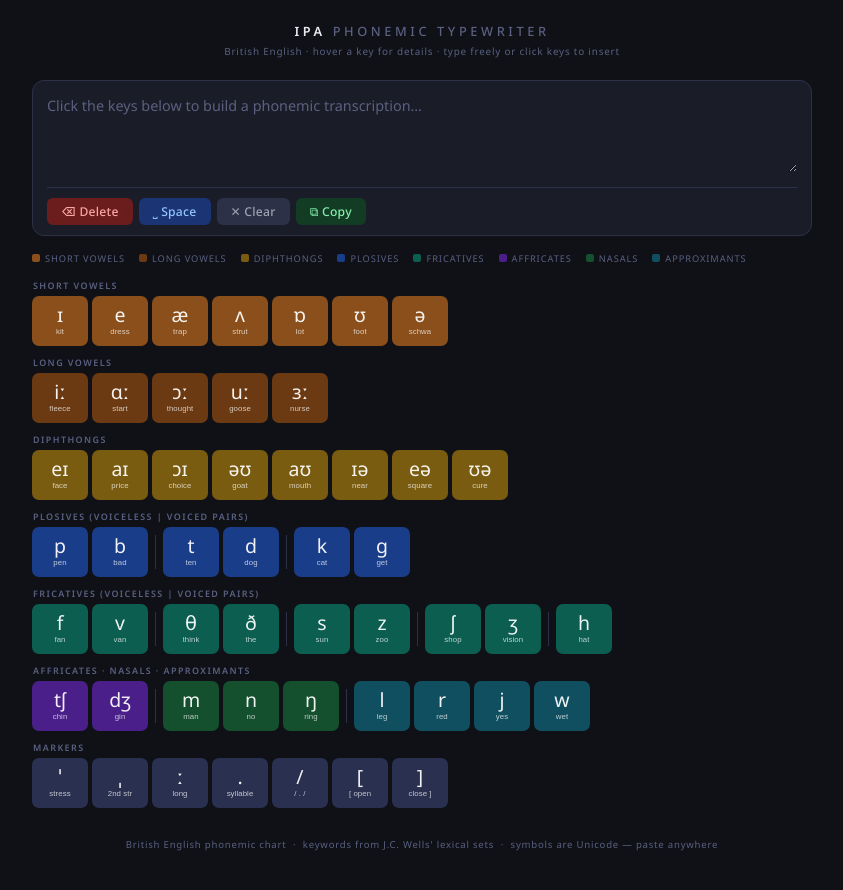
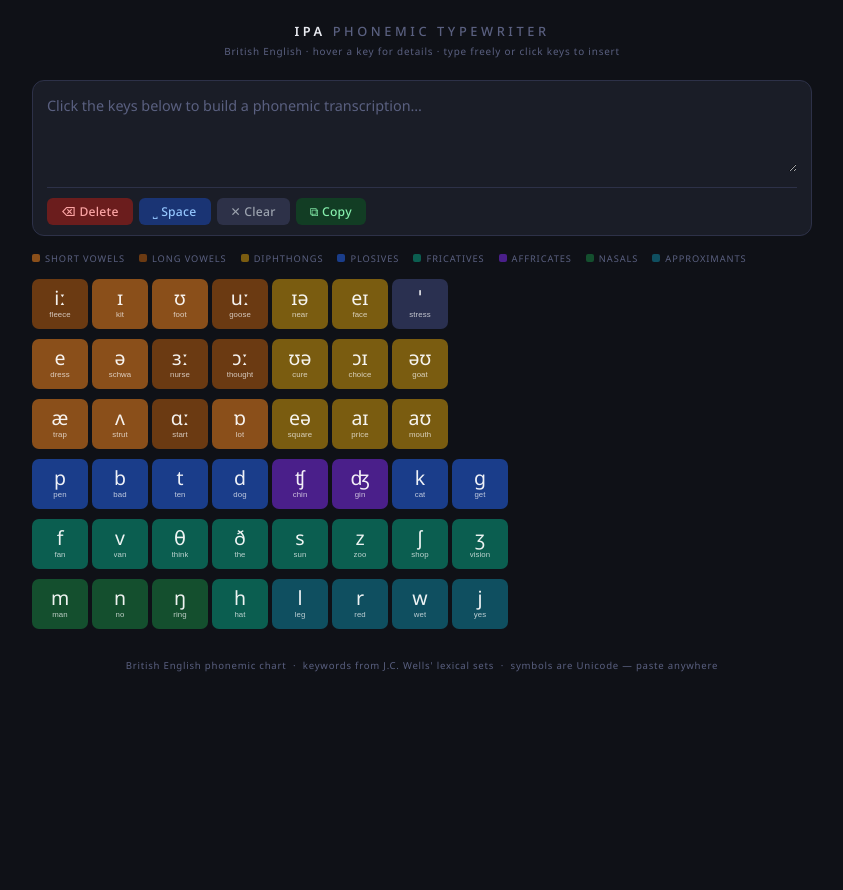
Before and after one commit to stevecass/stevecass.github.io, a plain HTML site: page index.html in a window 1280 px wide. Shown: the whole page, without its empty margins (218-1061 px from the left). After the commit the page ends 800 px from the top, so only its background shows below. Drawn offline with Linux system fonts and the light colour scheme; a web font is replaced by a local one.

Commit message:
Fix layout

```diff
--- a/index.html
+++ b/index.html
@@ -286,6 +286,7 @@
       .k-sym { font-size: 1.1rem; }
       #output { font-size: 1.3rem; }
     }
+
   </style>
 </head>
 <body>
@@ -332,148 +333,92 @@
 </div><!-- .main -->
 
 <script>
-// ─── Key data ─────────────────────────────────────────────────────────────
-// Each entry: { s: symbol, h: short hint (on key), tip: tooltip text }
-// null in a keys array inserts a thin separator between voiced/voiceless pairs.
-
-const SECTIONS = [
-  {
-    label: 'Short Vowels',
-    cls: 'sv',
-    keys: [
-      { s:'ɪ',  h:'kit',    tip:'Short i — "fish", "ship", "it" · smaller, lax version of /iː/' },
-      { s:'e',  h:'dress',  tip:'Short e — "bed", "red", "pen" · mid front vowel' },
-      { s:'æ',  h:'trap',   tip:'Short a — "cat", "hat", "man" · a-e ligature (ash)' },
-      { s:'ʌ',  h:'strut',  tip:'Short u — "cup", "up", "but" · caret/lambda shape; central vowel' },
-      { s:'ɒ',  h:'lot',    tip:'Short o — "dog", "on", "hot" · rounded, like ɑ tipped over' },
-      { s:'ʊ',  h:'foot',   tip:'Short oo — "book", "put", "good" · horseshoe shape; lax /uː/' },
-      { s:'ə',  h:'schwa',  tip:'Schwa — "about", "sofa", "butter" · upside-down e; the commonest English vowel' },
-    ]
-  },
-  {
-    label: 'Long Vowels',
-    cls: 'lv',
-    keys: [
-      { s:'iː', h:'fleece',  tip:'Long ee — "bee", "see", "tea" · length mark ː after symbol' },
-      { s:'ɑː', h:'start',   tip:'Long ah — "car", "far", "bath" · open back vowel' },
-      { s:'ɔː', h:'thought', tip:'Long aw — "saw", "paw", "walk" · open-mid, rounded' },
-      { s:'uː', h:'goose',   tip:'Long oo — "moon", "too", "food" · close back rounded' },
-      { s:'ɜː', h:'nurse',   tip:'Long er — "bird", "word", "her" · central; reversed epsilon shape' },
-    ]
-  },
-  {
-    label: 'Diphthongs',
-    cls: 'dv',
-    keys: [
-      { s:'eɪ', h:'face',   tip:'e→ɪ closing — "day", "cake", "eight"' },
-      { s:'aɪ', h:'price',  tip:'a→ɪ closing — "fly", "time", "like"' },
-      { s:'ɔɪ', h:'choice', tip:'ɔ→ɪ closing — "boy", "coin", "toy"' },
-      { s:'əʊ', h:'goat',   tip:'ə→ʊ closing — "go", "home", "phone" (British RP)' },
-      { s:'aʊ', h:'mouth',  tip:'a→ʊ closing — "cow", "out", "now"' },
-      { s:'ɪə', h:'near',   tip:'ɪ→ə centring — "ear", "here", "beer"' },
-      { s:'eə', h:'square', tip:'e→ə centring — "air", "there", "care"' },
-      { s:'ʊə', h:'cure',   tip:'ʊ→ə centring — "tour", "pure", "sure"' },
-    ]
-  },
-  {
-    label: 'Plosives  (voiceless | voiced pairs)',
-    cls: 'pl',
-    keys: [
-      { s:'p', h:'pen',  tip:'Voiceless bilabial plosive — "pen", "cap", "top"' },
-      { s:'b', h:'bad',  tip:'Voiced bilabial plosive — "bat", "cab", "rob"' },
-      null,
-      { s:'t', h:'ten',  tip:'Voiceless alveolar plosive — "top", "bit", "cat"' },
-      { s:'d', h:'dog',  tip:'Voiced alveolar plosive — "dog", "bid", "red"' },
-      null,
-      { s:'k', h:'cat',  tip:'Voiceless velar plosive — "cat", "back", "kick"' },
-      { s:'g', h:'get',  tip:'Voiced velar plosive — "get", "big", "bag"' },
-    ]
-  },
-  {
-    label: 'Fricatives  (voiceless | voiced pairs)',
-    cls: 'fr',
-    keys: [
-      { s:'f',  h:'fan',    tip:'Voiceless labiodental — "fan", "off", "leaf"' },
-      { s:'v',  h:'van',    tip:'Voiced labiodental — "van", "love", "five"' },
-      null,
-      { s:'θ',  h:'think',  tip:'Voiceless dental — "think", "bath", "teeth" · Greek theta; tongue between teeth' },
-      { s:'ð',  h:'the',    tip:'Voiced dental — "the", "this", "father" · eth (ð); d with a crossbar' },
-      null,
-      { s:'s',  h:'sun',    tip:'Voiceless alveolar — "sun", "this", "hiss"' },
-      { s:'z',  h:'zoo',    tip:'Voiced alveolar — "zoo", "his", "fizz"' },
-      null,
-      { s:'ʃ',  h:'shop',   tip:'Voiceless palato-alveolar — "shop", "fish", "she" · elongated s; say "shh!"' },
-      { s:'ʒ',  h:'vision', tip:'Voiced palato-alveolar — "vision", "measure", "beige" · 3-like shape; voiced ʃ' },
-      null,
-      { s:'h',  h:'hat',    tip:'Voiceless glottal — "hat", "who", "behind"' },
-    ]
-  },
-  {
-    label: 'Affricates · Nasals · Approximants',
-    cls: 'af',
-    keys: [
-      { s:'tʃ', h:'chin',   tip:'Voiceless affricate — "chin", "church", "match"', cls:'af' },
-      { s:'dʒ', h:'gin',    tip:'Voiced affricate — "gin", "judge", "age"', cls:'af' },
-      null,
-      { s:'m',  h:'man',    tip:'Bilabial nasal — "man", "him", "some"', cls:'na' },
-      { s:'n',  h:'no',     tip:'Alveolar nasal — "no", "ten", "done"', cls:'na' },
-      { s:'ŋ',  h:'ring',   tip:'Velar nasal — "ring", "sing", "think" · n with a tail; engma', cls:'na' },
-      null,
-      { s:'l',  h:'leg',    tip:'Lateral approximant — "leg", "all", "fill"', cls:'ap' },
-      { s:'r',  h:'red',    tip:'Post-alveolar approximant — "red", "carry", "word"', cls:'ap' },
-      { s:'j',  h:'yes',    tip:'Palatal approximant — "yes", "you", "few"', cls:'ap' },
-      { s:'w',  h:'wet',    tip:'Labiovelar approximant — "wet", "we", "away"', cls:'ap' },
-    ]
-  },
-  {
-    label: 'Markers',
-    cls: 'ex',
-    keys: [
-      { s:'ˈ', h:'stress',   tip:'Primary stress — before the stressed syllable: /ˈwɔːtə/' },
-      { s:'ˌ', h:'2nd str',  tip:'Secondary stress — /ˌɪntəˈnæʃənəl/' },
-      { s:'ː', h:'long',     tip:'Length mark — follows a long vowel: /iː/, /ɑː/' },
-      { s:'.',  h:'syllable', tip:'Syllable boundary' },
-      { s:'/',  h:'/ . /',   tip:'Phonemic (broad) transcription delimiter' },
-      { s:'[',  h:'[ open',  tip:'Phonetic (narrow) transcription bracket' },
-      { s:']',  h:'close ]', tip:'Phonetic (narrow) transcription bracket' },
-    ]
-  },
+// ─── Layout ───────────────────────────────────────────────────────────────
+const ROWS = [
+  // Row 1: iː ɪ ʊ uː ɪə eɪ ˈ
+  [
+    { s:'iː', h:'fleece',  cls:'lv', tip:'Long ee — "bee", "see", "tea"' },
+    { s:'ɪ',  h:'kit',     cls:'sv', tip:'Short i — "fish", "ship", "it"' },
+    { s:'ʊ',  h:'foot',    cls:'sv', tip:'Short oo — "book", "put", "good"' },
+    { s:'uː', h:'goose',   cls:'lv', tip:'Long oo — "moon", "too", "food"' },
+    { s:'ɪə', h:'near',    cls:'dv', tip:'ɪ→ə centring — "ear", "here", "beer"' },
+    { s:'eɪ', h:'face',    cls:'dv', tip:'e→ɪ closing — "day", "cake", "eight"' },
+    { s:'ˈ',  h:'stress',  cls:'ex', tip:'Primary stress — before the stressed syllable: /ˈwɔːtə/' },
+  ],
+  // Row 2: e ə ɜː ɔː ʊə ɔɪ əʊ
+  [
+    { s:'e',  h:'dress',   cls:'sv', tip:'Short e — "bed", "red", "pen"' },
+    { s:'ə',  h:'schwa',   cls:'sv', tip:'Schwa — "about", "sofa", "butter"' },
+    { s:'ɜː', h:'nurse',   cls:'lv', tip:'Long er — "bird", "word", "her"' },
+    { s:'ɔː', h:'thought', cls:'lv', tip:'Long aw — "saw", "paw", "walk"' },
+    { s:'ʊə', h:'cure',    cls:'dv', tip:'ʊ→ə centring — "tour", "pure", "sure"' },
+    { s:'ɔɪ', h:'choice',  cls:'dv', tip:'ɔ→ɪ closing — "boy", "coin", "toy"' },
+    { s:'əʊ', h:'goat',    cls:'dv', tip:'ə→ʊ closing — "go", "home", "phone"' },
+  ],
+  // Row 3: æ ʌ ɑː ɒ eə aɪ aʊ
+  [
+    { s:'æ',  h:'trap',    cls:'sv', tip:'Short a — "cat", "hat", "man"' },
+    { s:'ʌ',  h:'strut',   cls:'sv', tip:'Short u — "cup", "up", "but"' },
+    { s:'ɑː', h:'start',   cls:'lv', tip:'Long ah — "car", "far", "bath"' },
+    { s:'ɒ',  h:'lot',     cls:'sv', tip:'Short o — "dog", "on", "hot"' },
+    { s:'eə', h:'square',  cls:'dv', tip:'e→ə centring — "air", "there", "care"' },
+    { s:'aɪ', h:'price',   cls:'dv', tip:'a→ɪ closing — "fly", "time", "like"' },
+    { s:'aʊ', h:'mouth',   cls:'dv', tip:'a→ʊ closing — "cow", "out", "now"' },
+  ],
+  // Row 4: p b t d ʧ ʤ k g
+  [
+    { s:'p',  h:'pen',  cls:'pl', tip:'Voiceless bilabial plosive — "pen", "cap", "top"' },
+    { s:'b',  h:'bad',  cls:'pl', tip:'Voiced bilabial plosive — "bat", "cab", "rob"' },
+    { s:'t',  h:'ten',  cls:'pl', tip:'Voiceless alveolar plosive — "top", "bit", "cat"' },
+    { s:'d',  h:'dog',  cls:'pl', tip:'Voiced alveolar plosive — "dog", "bid", "red"' },
+    { s:'ʧ',  h:'chin', cls:'af', tip:'Voiceless affricate — "chin", "church", "match"' },
+    { s:'ʤ',  h:'gin',  cls:'af', tip:'Voiced affricate — "gin", "judge", "age"' },
+    { s:'k',  h:'cat',  cls:'pl', tip:'Voiceless velar plosive — "cat", "back", "kick"' },
+    { s:'g',  h:'get',  cls:'pl', tip:'Voiced velar plosive — "get", "big", "bag"' },
+  ],
+  // Row 5: f v θ ð s z ʃ ʒ
+  [
+    { s:'f',  h:'fan',    cls:'fr', tip:'Voiceless labiodental — "fan", "off", "leaf"' },
+    { s:'v',  h:'van',    cls:'fr', tip:'Voiced labiodental — "van", "love", "five"' },
+    { s:'θ',  h:'think',  cls:'fr', tip:'Voiceless dental — "think", "bath", "teeth"' },
+    { s:'ð',  h:'the',    cls:'fr', tip:'Voiced dental — "the", "this", "father"' },
+    { s:'s',  h:'sun',    cls:'fr', tip:'Voiceless alveolar — "sun", "this", "hiss"' },
+    { s:'z',  h:'zoo',    cls:'fr', tip:'Voiced alveolar — "zoo", "his", "fizz"' },
+    { s:'ʃ',  h:'shop',   cls:'fr', tip:'Voiceless palato-alveolar — "shop", "fish", "she"' },
+    { s:'ʒ',  h:'vision', cls:'fr', tip:'Voiced palato-alveolar — "vision", "measure", "beige"' },
+  ],
+  // Row 6: m n ŋ h l r w j
+  [
+    { s:'m',  h:'man',  cls:'na', tip:'Bilabial nasal — "man", "him", "some"' },
+    { s:'n',  h:'no',   cls:'na', tip:'Alveolar nasal — "no", "ten", "done"' },
+    { s:'ŋ',  h:'ring', cls:'na', tip:'Velar nasal — "ring", "sing", "think"' },
+    { s:'h',  h:'hat',  cls:'fr', tip:'Voiceless glottal — "hat", "who", "behind"' },
+    { s:'l',  h:'leg',  cls:'ap', tip:'Lateral approximant — "leg", "all", "fill"' },
+    { s:'r',  h:'red',  cls:'ap', tip:'Post-alveolar approximant — "red", "carry", "word"' },
+    { s:'w',  h:'wet',  cls:'ap', tip:'Labiovelar approximant — "wet", "we", "away"' },
+    { s:'j',  h:'yes',  cls:'ap', tip:'Palatal approximant — "yes", "you", "few"' },
+  ],
 ];
 
 // ─── Render ───────────────────────────────────────────────────────────────
+function createKeyBtn(k) {
+  const btn = document.createElement('button');
+  btn.className = `key ${k.cls}`;
+  btn.setAttribute('data-tip', k.tip);
+  btn.innerHTML = `<span class="k-sym">${k.s}</span><span class="k-hint">${k.h}</span>`;
+  btn.addEventListener('click', () => ins(k.s));
+  return btn;
+}
+
 const keyboard = document.getElementById('keyboard');
 
-for (const section of SECTIONS) {
-  const secEl = document.createElement('div');
-  secEl.className = 'section';
-
-  const label = document.createElement('div');
-  label.className = 'sec-label';
-  label.textContent = section.label;
-  secEl.appendChild(label);
-
+for (const rowDef of ROWS) {
   const row = document.createElement('div');
   row.className = 'row';
-
-  for (const k of section.keys) {
-    if (k === null) {
-      const sep = document.createElement('div');
-      sep.className = 'sep';
-      row.appendChild(sep);
-      continue;
-    }
-    const btn = document.createElement('button');
-    btn.className = `key ${k.cls || section.cls}`;
-    btn.setAttribute('data-tip', k.tip);
-    btn.innerHTML =
-      `<span class="k-sym">${k.s}</span>` +
-      `<span class="k-hint">${k.h}</span>`;
-    btn.addEventListener('click', () => ins(k.s));
-    row.appendChild(btn);
+  for (const k of rowDef) {
+    row.appendChild(createKeyBtn(k));
   }
-
-  secEl.appendChild(row);
-  keyboard.appendChild(secEl);
+  keyboard.appendChild(row);
 }
 
 // ─── Cursor tracking ──────────────────────────────────────────────────────
```
